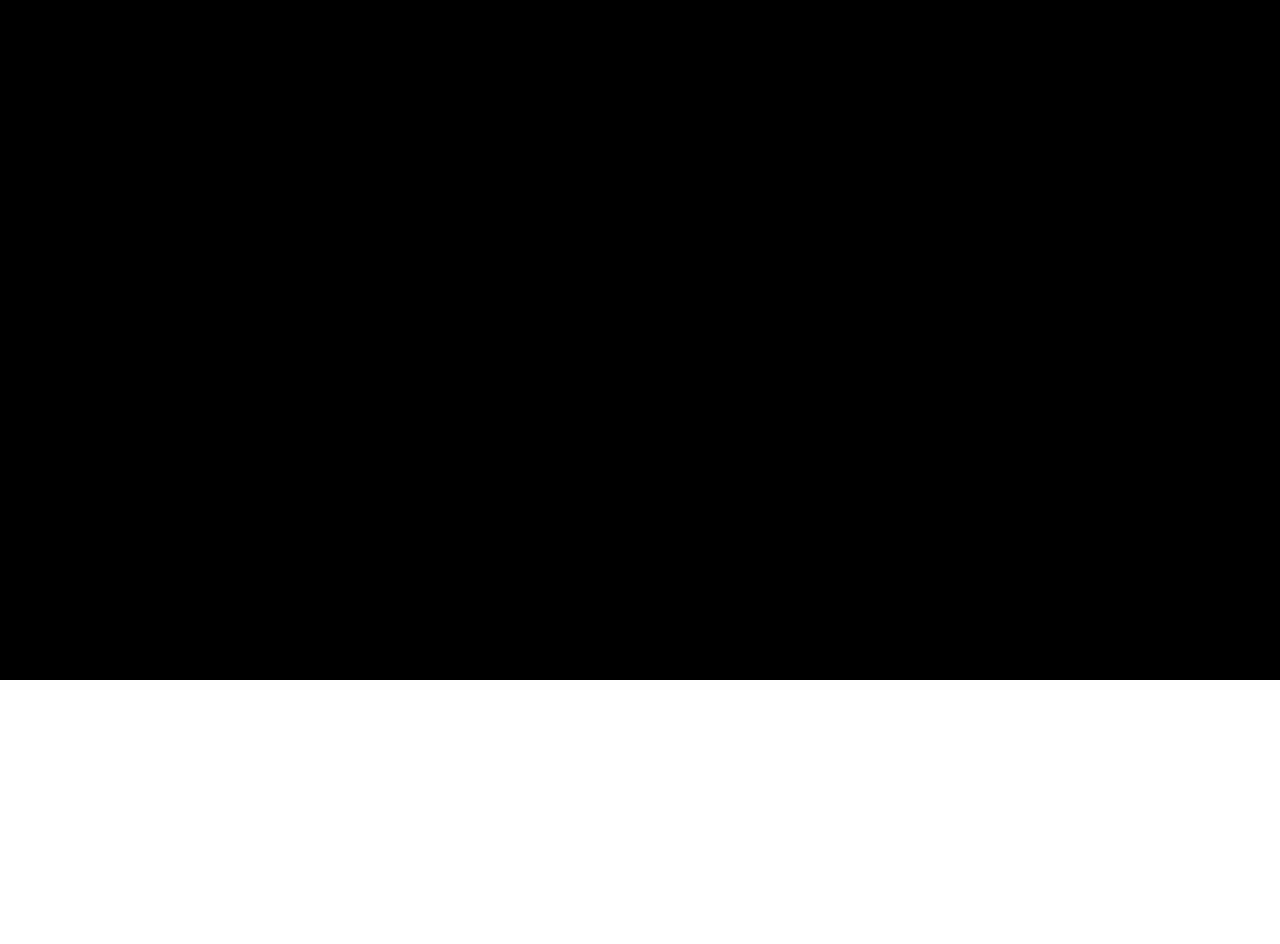
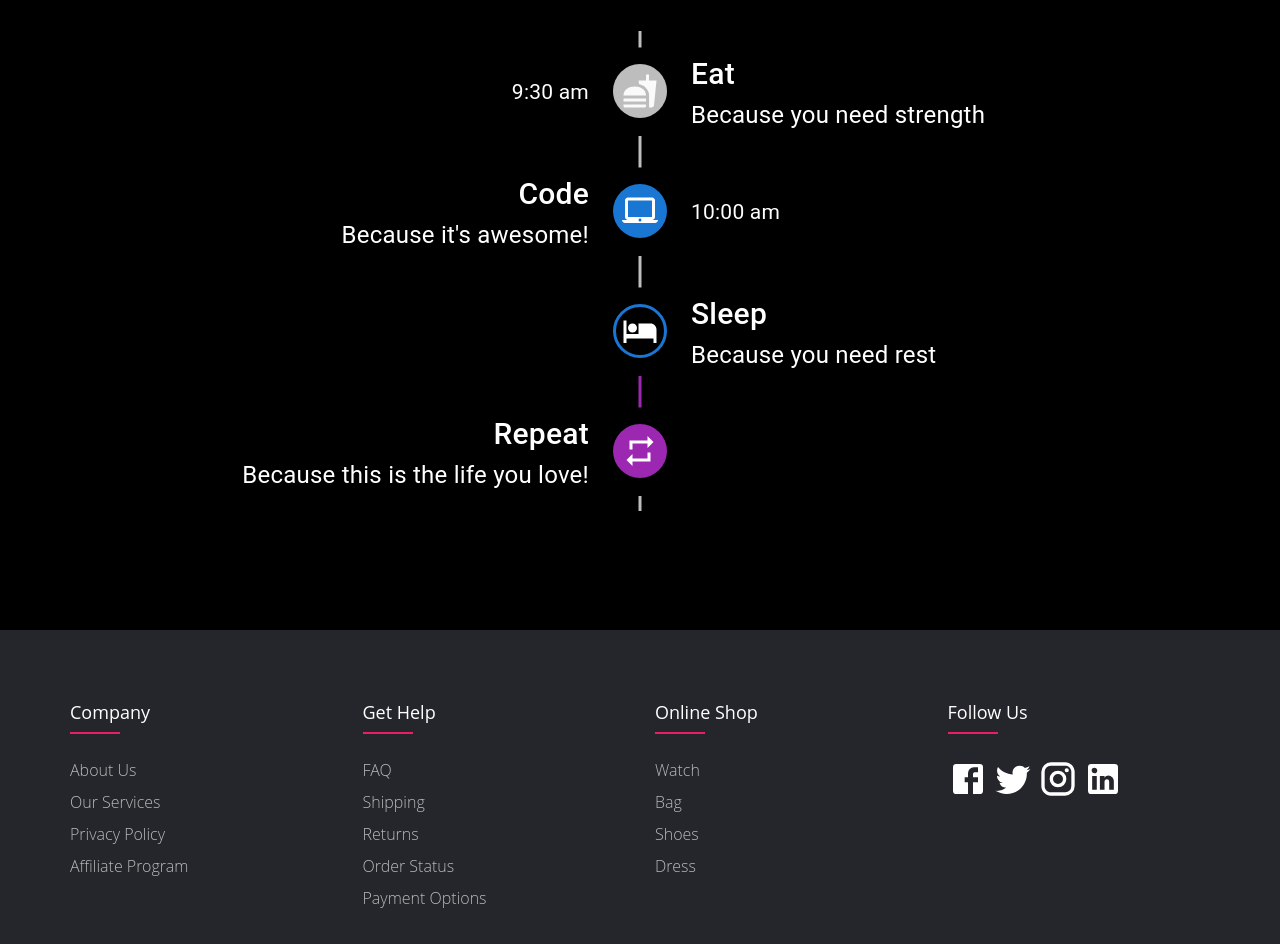
Before and after one commit to DhruvSeth18/TaskApp, a React (Create React App) app: page /intro in a window 1280 px wide. Shown: the part 920-1864 px from the top of the page. Before the commit the page ends 1600 px from the top, so only its background shows below. Built offline with nearby package versions, Linux system fonts and the light colour scheme.

Commit message:
Navbar in Intro

```diff
--- a/package.json
+++ b/package.json
@@ -7,6 +7,7 @@
     "@emotion/styled": "^11.11.0",
     "@material/dialog": "^14.0.0",
     "@mui/icons-material": "^5.15.10",
+    "@mui/lab": "^5.0.0-alpha.167",
     "@mui/material": "^5.15.10",
     "@testing-library/jest-dom": "^5.17.0",
     "@testing-library/react": "^13.4.0",
--- /dev/null
+++ b/src/components/main/Intro.css
@@ -0,0 +1,66 @@
+.container{
+    max-width: 1170px;
+    margin:auto;
+  }
+  .row{
+    display: flex;
+    flex-wrap: wrap;
+  }
+  ul{
+    list-style: none;
+  }
+  .footer{
+    background-color: #24262b;
+      padding: 70px 0;
+  }
+  .footer-col{
+     width: 25%;
+     padding: 0 15px;
+  }
+  .footer-col h4{
+    font-size: 18px;
+    color: #ffffff;
+    text-transform: capitalize;
+    margin-bottom: 35px;
+    font-weight: 500;
+    position: relative;
+  }
+  .footer-col h4::before{
+    content: '';
+    position: absolute;
+    left:0;
+    bottom: -10px;
+    background-color: #e91e63;
+    height: 2px;
+    box-sizing: border-box;
+    width: 50px;
+  }
+  .footer-col ul li:not(:last-child){
+    margin-bottom: 10px;
+  }
+  .footer-col ul li a{
+    font-size: 16px;
+    text-transform: capitalize;
+    color: #ffffff;
+    text-decoration: none;
+    font-weight: 300;
+    color: #bbbbbb;
+    display: block;
+    transition: all 0.3s ease;
+  }
+  .footer-col ul li a:hover{
+    color: #ffffff;
+    padding-left: 8px;
+  }
+  /*responsive*/
+  @media(max-width: 767px){
+    .footer-col{
+      width: 50%;
+      margin-bottom: 30px;
+  }
+  }
+  @media(max-width: 574px){
+    .footer-col{
+      width: 100%;
+  }
+  }
--- a/src/components/main/Intro.jsx
+++ b/src/components/main/Intro.jsx
@@ -1,10 +1,13 @@
-import { Grid, styled,Box} from '@mui/material';
+import { Grid, styled, Box } from '@mui/material';
 import InstagramIcon from '@mui/icons-material/Instagram';
 import TwitterIcon from '@mui/icons-material/Twitter';
 import LinkedInIcon from '@mui/icons-material/LinkedIn';
 import ArrowForwardIcon from '@mui/icons-material/ArrowForward';
 import { useEffect, useState } from 'react';
-import { useNavigate } from 'react-router-dom';
+import { useNavigate,Link} from 'react-router-dom';
+import CustomizedTimeline from './TimeLine';
+import FacebookIcon from '@mui/icons-material/Facebook';
+import './Intro.css';
 const ChangeH2 = styled('h2')`
     color: white;
     font-size: 55px;
@@ -27,11 +30,11 @@ const AnimateGrid = styled(Box)`
     @keyframes fadeInFromBottom {
         0%{
             opacity: 0;
-            top:50px;
+            top:40px;
         }
         100%{
             opacity:1;
-            top:0px;
+            top:-10px;
         }
     }
 `
@@ -48,6 +51,17 @@ const EditInstagramIcon = styled(InstagramIcon)`
     }
 `
 const EditTwitterIcon = styled(TwitterIcon)`
+    width:40px;
+    height:40px;
+    cursor:pointer;
+    :hover{
+        scale:1.05;
+    }
+    :active{
+        scale:0.95;
+    }
+`
+const EditFaceBook = styled(FacebookIcon)`
     width:40px;
     height:40px;
     cursor:pointer;
@@ -108,54 +122,97 @@ const TransferNotes = styled(Box)`
 `
 
 const Intro = () => {
-    const [username,setUsername] = useState('');
+    const [username, setUsername] = useState('');
     const navigate = useNavigate();
-    useEffect(()=>{
+    useEffect(() => {
         const name = localStorage.getItem('username');
-        if(name){
+        if (name) {
             setUsername(name);
         }
-    },[username]);
+    }, [username]);
     console.log(username);
     const openInstagram = () => {
         window.open('https://www.instagram.com/dhruvseth18/', '_blank', 'noopener noreferrer');
     };
-    const openLinkedin = ()=>{
+    const openLinkedin = () => {
         window.open('https://www.linkedin.com/in/dhruv-seth-871b64248/', '_blank', 'noopener noreferrer');
     }
-    const openX = ()=>{
+    const openX = () => {
         window.open('https://twitter.com/DhruvSeth_/', '_blank', 'noopener noreferrer');
     }
     return (
         <>
-            <ScrollTrack sx={{top:{sm:'64px',xs:'56px'}}}></ScrollTrack>
-            <Grid container style={{backgroundColor:'black'}}>
-                <Grid style={{minHeight: '800px', height:'800px',width:'100%',display:'flex',justifyContent:'center',alignItems:'center'}} item>
-                    <Box style={{maxWidth:{sm:'400px',xs:'350px'}}}>
-                        <AnimateGrid style={{ display: 'flex',flexDirection:'column',justifyContent: 'center', alignItems: 'center'}}>
-                            <ChangeH2 sx={{textAlign:'center',fontSize:{xs:'50px',sm:'65px'}}} >Schedule Your Progress</ChangeH2>
+            <ScrollTrack sx={{ top: { sm: '64px', xs: '56px' } ,zIndex:'3'}}></ScrollTrack>
+            <Grid container style={{ backgroundColor: 'black' }}>
+                <Grid style={{ minHeight: '800px', height: '800px', width: '100%', display: 'flex', justifyContent: 'center', alignItems: 'center' }} item>
+                    <Box style={{ maxWidth: { sm: '400px', xs: '350px' } }}>
+                        <AnimateGrid style={{ display: 'flex', flexDirection: 'column', justifyContent: 'center', alignItems: 'center' }}>
+                            <ChangeH2 sx={{ textAlign: 'center', fontSize: { xs: '50px', sm: '65px' } }} >Schedule Your Progress</ChangeH2>
                             <ChangeP>Created by Dhruv Seth</ChangeP>
                         </AnimateGrid>
-                        <Box style={{width:'100%',display:'flex',justifyContent:'center',alignItems:'center'}}>
+                        <Box style={{ width: '100%', display: 'flex', justifyContent: 'center', alignItems: 'center' }}>
                             {
-                                username && <TransferNotes onClick={()=>{navigate(`/user/${username}`)}} style={{width:'230px',borderRadius:'20px',color:'white',display:'flex',justifyContent:'center',alignItems:'center',height:'60px',backgroundColor:'cyan'}}>
-                                <Box style={{display:'flex',fontSize:'20px',gap:'15px'}}>
-                                    <Box>Manage Notes</Box>
-                                    <ArrowForwardIcon style={{fontSize:'25px'}} />
-                                </Box>
-                            </TransferNotes>
+                                username && <TransferNotes onClick={() => { navigate(`/user/${username}`) }} style={{ width: '230px', borderRadius: '20px', color: 'white', display: 'flex', justifyContent: 'center', alignItems: 'center', height: '60px', backgroundColor: 'cyan' }}>
+                                    <Box style={{ display: 'flex', fontSize: '20px', gap: '15px' }}>
+                                        <Box>Manage Notes</Box>
+                                        <ArrowForwardIcon style={{ fontSize: '25px' }} />
+                                    </Box>
+                                </TransferNotes>
                             }
                         </Box>
-
                     </Box>
                 </Grid>
             </Grid>
-            <Box style={{padding:'20px',position:'fixed',bottom:'0px',right:'0px',display:'flex',gap:'20px'}}>
-                <EditInstagramIcon onClick={openInstagram} style={{color:'white'}}/>
-                <EditTwitterIcon onClick={openX} style={{ width: '40px',color:'white', height: '40px', cursor: 'pointer' }} />
-                <EditLinkedInIcon onClick={openLinkedin} style={{ color:'white',width: '40px', height: '40px', cursor: 'pointer' }} />
+            <Box sx={{ width: '100%', height: '750px', paddingTop: '4vh', backgroundColor: 'black', overflow: 'hidden',display:'flex',justifyContent:'center',alignItems:'center' }}>
+                <CustomizedTimeline />
             </Box>
-            <Box style={{width:'100%',height:'100vh',paddingTop:'4vh',backgroundColor:'black',overflow:'hidden',}}>
+            <footer class="footer">
+                <div class="container">
+                    <div class="row">
+                        <div class="footer-col">
+                            <h4>company</h4>
+                            <ul>
+                                <li><Link href="#">about us</Link></li>
+                                <li><Link href="#">our services</Link></li>
+                                <li><Link href="#">privacy policy</Link></li>
+                                <li><Link href="#">affiliate program</Link></li>
+                            </ul>
+                        </div>
+                        <div class="footer-col">
+                            <h4>get help</h4>
+                            <ul>
+                                <li><Link href="#">FAQ</Link></li>
+                                <li><Link href="#">shipping</Link></li>
+                                <li><Link href="#">returns</Link></li>
+                                <li><Link href="#">order status</Link></li>
+                                <li><Link href="#">payment options</Link></li>
+                            </ul>
+                        </div>
+                        <div class="footer-col">
+                            <h4>online shop</h4>
+                            <ul>
+                                <li><Link href="#">watch</Link></li>
+                                <li><Link href="#">bag</Link></li>
+                                <li><Link href="#">shoes</Link></li>
+                                <li><Link href="#">dress</Link></li>
+                            </ul>
+                        </div>
+                        <div class="footer-col">
+                            <h4>follow us</h4>
+                            <div class="social-links" style={{display:'flex',gap:'5px'}}>
+                                <EditFaceBook sx={{color:'white'}}/>
+                                <EditTwitterIcon sx={{color:'white'}} />
+                                <EditInstagramIcon sx={{color:'white'}}/>
+                                <EditLinkedInIcon sx={{color:'white'}}/>
+                            </div>
+                        </div>
+                    </div>
+                </div>
+            </footer>
+            <Box style={{ padding: '20px', position: 'fixed', bottom: '0px', right: '0px', display: 'flex', gap: '20px' }}>
+                <EditInstagramIcon onClick={openInstagram} style={{ color: 'white' }} />
+                <EditTwitterIcon onClick={openX} style={{ width: '40px', color: 'white', height: '40px', cursor: 'pointer' }} />
+                <EditLinkedInIcon onClick={openLinkedin} style={{ color: 'white', width: '40px', height: '40px', cursor: 'pointer' }} />
             </Box>
         </>
     );
--- /dev/null
+++ b/src/components/main/TimeLine.jsx
@@ -0,0 +1,95 @@
+import * as React from 'react';
+import Timeline from '@mui/lab/Timeline';
+import TimelineItem from '@mui/lab/TimelineItem';
+import TimelineSeparator from '@mui/lab/TimelineSeparator';
+import TimelineConnector from '@mui/lab/TimelineConnector';
+import TimelineContent from '@mui/lab/TimelineContent';
+import TimelineOppositeContent from '@mui/lab/TimelineOppositeContent';
+import TimelineDot from '@mui/lab/TimelineDot';
+import FastfoodIcon from '@mui/icons-material/Fastfood';
+import LaptopMacIcon from '@mui/icons-material/LaptopMac';
+import HotelIcon from '@mui/icons-material/Hotel';
+import RepeatIcon from '@mui/icons-material/Repeat';
+import Typography from '@mui/material/Typography';
+
+export default function CustomizedTimeline() {
+    return (
+        <Timeline position="alternate" sx={{scale:{sm:'1.5',xs:'1.1'},padding:'20px'}}>
+            <TimelineItem>
+                <TimelineOppositeContent
+                    sx={{ m: 'auto 0' ,color:'white'}}
+                    align="right"
+                    variant="body2"
+                    color="text.secondary"
+                >
+                    9:30 am
+                </TimelineOppositeContent>
+                <TimelineSeparator>
+                    <TimelineConnector />
+                    <TimelineDot>
+                        <FastfoodIcon />
+                    </TimelineDot>
+                    <TimelineConnector />
+                </TimelineSeparator>
+                <TimelineContent sx={{ py: '12px', px: 2,color:'white'}}>
+                    <Typography variant="h6" component="span">
+                        Eat
+                    </Typography>
+                    <Typography>Because you need strength</Typography>
+                </TimelineContent>
+            </TimelineItem>
+            <TimelineItem>
+                <TimelineOppositeContent
+                    sx={{ m: 'auto 0',color:'white'}}
+                    variant="body2"
+                    color="text.secondary"
+                >
+                    10:00 am
+                </TimelineOppositeContent>
+                <TimelineSeparator>
+                    <TimelineConnector />
+                    <TimelineDot color="primary">
+                        <LaptopMacIcon />
+                    </TimelineDot>
+                    <TimelineConnector />
+                </TimelineSeparator>
+                <TimelineContent sx={{ py: '12px', px: 2,white:'white'}}>
+                    <Typography style={{color:'white'}} variant="h6" component="span">
+                        Code
+                    </Typography>
+                    <Typography style={{color:'white'}}>Because it&apos;s awesome!</Typography>
+                </TimelineContent>
+            </TimelineItem>
+            <TimelineItem>
+                <TimelineSeparator>
+                    <TimelineConnector />
+                    <TimelineDot color="primary" variant="outlined">
+                        <HotelIcon sx={{color:'white'}} />
+                    </TimelineDot>
+                    <TimelineConnector sx={{ bgcolor: 'secondary.main',color:'white' }} />
+                </TimelineSeparator>
+                <TimelineContent sx={{ py: '12px', px: 2,color:'white'}}>
+                    <Typography variant="h6" component="span">
+                        Sleep
+                    </Typography>
+                    <Typography>Because you need rest</Typography>
+                </TimelineContent>
+            </TimelineItem>
+            <TimelineItem>
+                <TimelineSeparator>
+                    <TimelineConnector sx={{ bgcolor: 'secondary.main',color:'white' }} />
+                    <TimelineDot color="secondary">
+                        <RepeatIcon />
+                    </TimelineDot>
+                    <TimelineConnector />
+                </TimelineSeparator>
+                <TimelineContent sx={{ py: '12px', px: 2,color:'white' }}>
+                    <Typography variant="h6" component="span">
+                        Repeat
+                    </Typography>
+                    <Typography>Because this is the life you love!</Typography>
+                </TimelineContent>
+            </TimelineItem>
+        </Timeline>
+    );
+}
--- a/src/components/user-interface/Notes-Card.jsx
+++ b/src/components/user-interface/Notes-Card.jsx
@@ -269,7 +269,7 @@ const NotesCard = ({newNote,userData,noData,setNewNote,setNoData,setClickOnce,cl
 
     return (
         <>
-            <CardContainer style={{ display: noData ? 'flex' : 'grid', gap: '20px' }}>
+            <CardContainer style={{ display: noData ? 'flex' : 'grid', gap: '20px',padding:'20px' }}>
                 {
                     newNote&&<Card style={{ display: 'flex', flexDirection: 'column', gap: '10px', backgroundColor: '#1d4ed8' }}>
                         <Box style={{width:'100%',display:'flex',justifyContent:'center',alignItems:'center'}}>
--- a/src/components/user-interface/user-interface.jsx
+++ b/src/components/user-interface/user-interface.jsx
@@ -13,7 +13,9 @@ import { NotesGet } from '../../api/api';
 
 const drawerWidth = 240;
 
+const ScrollGrid = styled(Grid)`
 
+`
 const UserInterface = () => {
     const [mobileOpen, setMobileOpen] = useState(false);
     const [isClosing, setIsClosing] = useState(false);
@@ -140,10 +142,10 @@ const UserInterface = () => {
             </Box>
             <Box component="main" sx={{ flexGrow: 1, minHeight: '100vh', p: 3, marginTop: { xs: '50px', sm: '0', lg: '0' }, width: { sm: `calc(100% - ${drawerWidth}px)` }, backgroundColor: ' black' }}>
                 <Grid container>
-                    <Grid item style={{ display: 'flex', gap: '10px' }} xs={12} lg={12} sm={12} md={12}>
+                    <Grid item style={{display: 'flex', gap: '10px' }} xs={12} lg={12} sm={12} md={12}>
                         <Typography style={{ color: 'white', fontSize: '70px', fontWeight: 'bold', letterSpacing: '2px' }}>Notes</Typography>
                     </Grid>
-                    <Grid item style={{ height: '95vh', flex: '1', overflow: 'auto', padding: '20px' }} xs={12} lg={12} sm={12} md={12}>
+                    <Grid item style={{ height: '80vh', flex: '1', overflow: 'auto', padding: '20px' }} xs={12} lg={12} sm={12} md={12}>
                         <NotesCard newNote={newNote} setNewNote={setNewNote} noData={noData} setNoData={setNoData} userData={userData} setClickOnce={setClickOnce} clickOnce={clickOnce}/>
                     </Grid>
                 </Grid>
```
Also changed, not shown: 1 other file (tests, documents, lock files or other folders).
